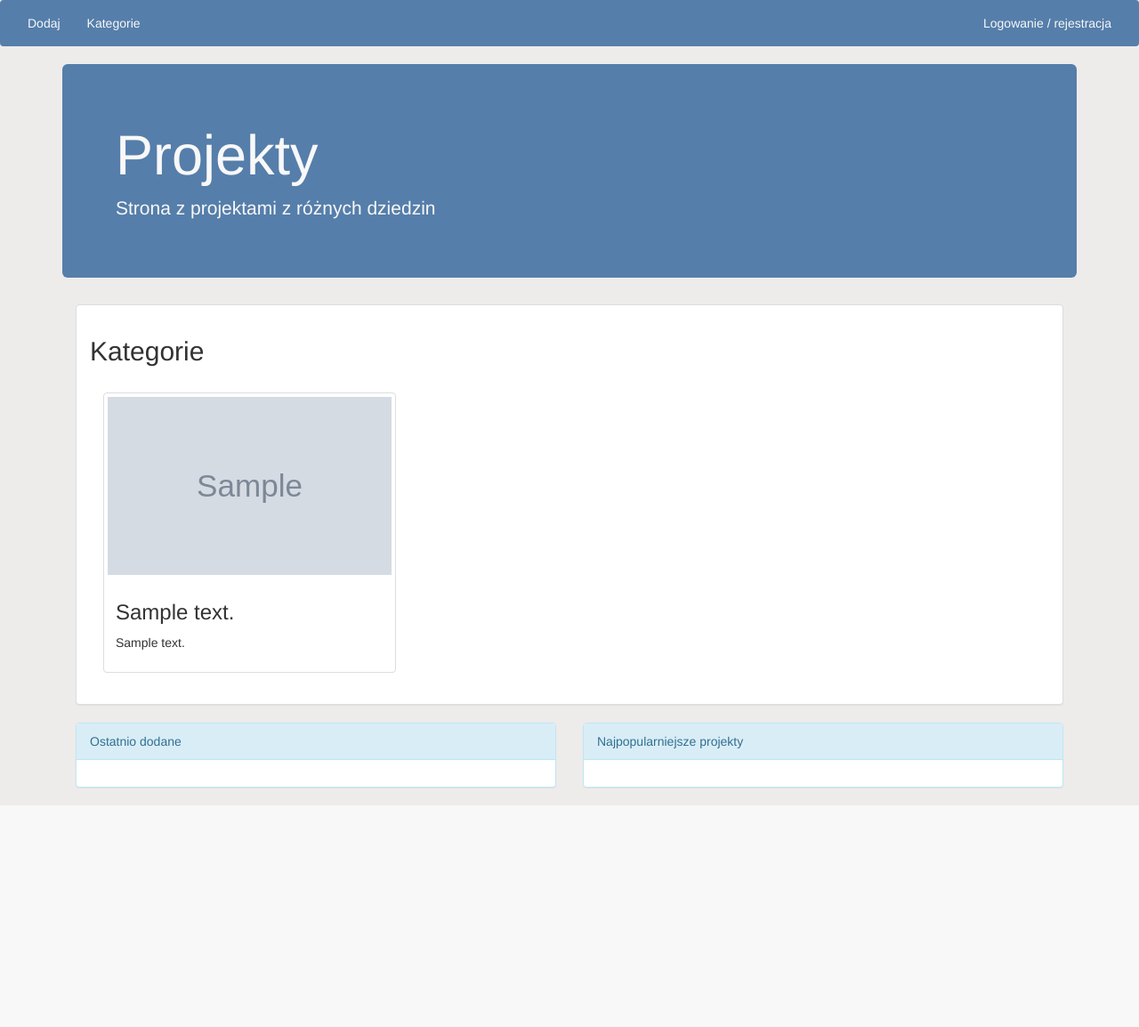
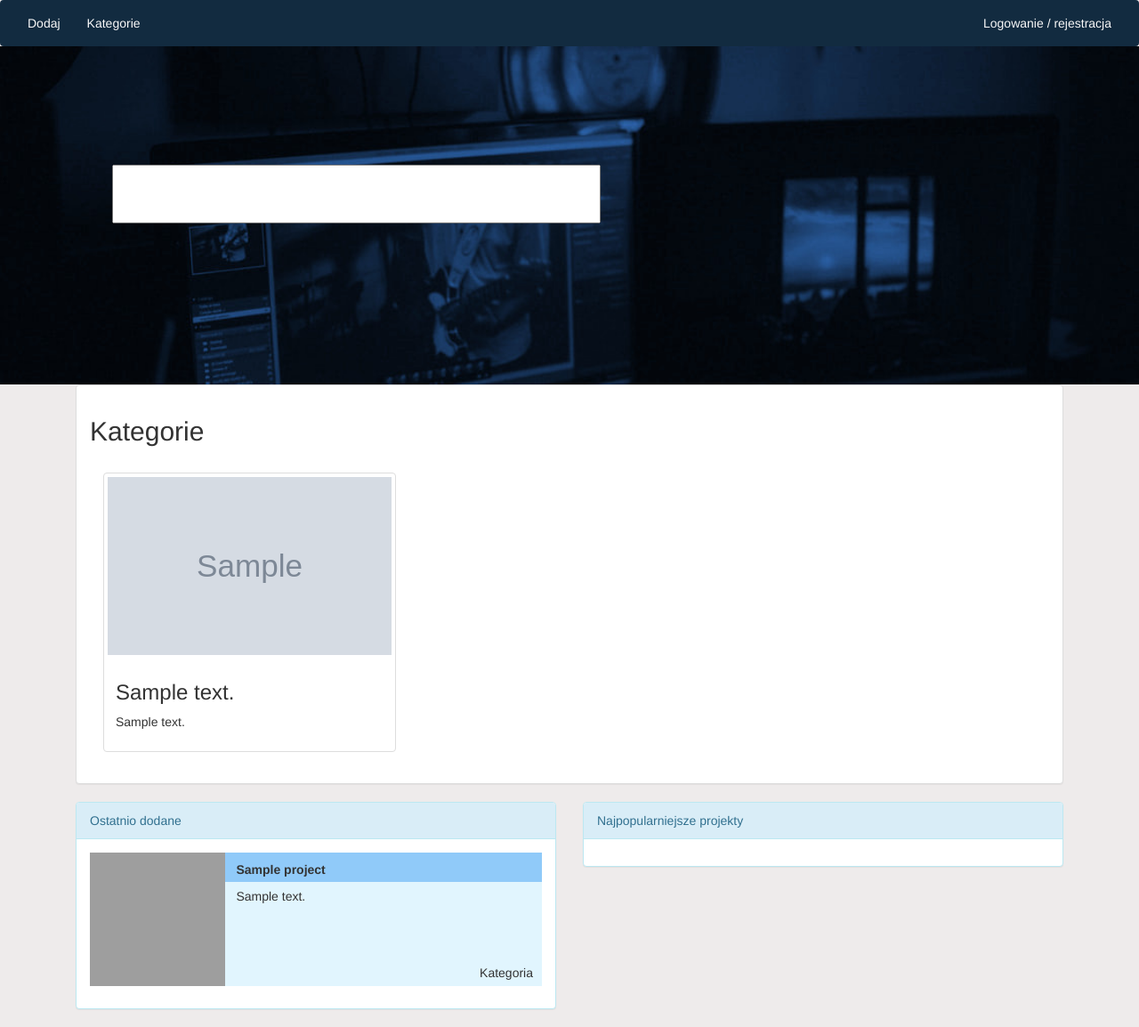
Before and after one commit to trak2016z/Baza-projektow-tr, a Django app: template projekty/templates/projekty/index.html in a window 1280 px wide. Shown: the whole page at 89% size. Before the commit the page ends 905 px from the top, so only its background shows below. Run offline with Django 3.2, Linux system fonts and the light colour scheme; the template is opened without the code that fills it: values that come from a table or form of the project are taken from there, others are empty; tables that the repository leaves empty hold one stand-in row (values such as "Sample post"); grey boxes marked "Sample" are stand-in pictures; some libraries are stand-ins or nearby versions; grey boxes are pictures that could not be loaded.

Commit message:
poprawione url-e i dodane widoki

```diff
--- a/baza_projektow/settings.py
+++ b/baza_projektow/settings.py
@@ -32,14 +32,16 @@ ALLOWED_HOSTS = []
 # Application definition
 
 INSTALLED_APPS = [
-    'projekty.apps.BazaProjConfig',
-    'login.apps.LoginConfig',
+    # 'projekty.apps.BazaProjConfig',
+    # 'login.apps.LoginConfig',
     'django.contrib.admin',
     'django.contrib.auth',
     'django.contrib.contenttypes',
     'django.contrib.sessions',
     'django.contrib.messages',
     'django.contrib.staticfiles',
+    'projekty',
+    'login',
 ]
 
 MIDDLEWARE = [
--- a/baza_projektow/urls.py
+++ b/baza_projektow/urls.py
@@ -17,7 +17,8 @@ from django.conf.urls import include, url
 from django.contrib import admin
 
 urlpatterns = [
-    url(r'^', include('projekty.urls', namespace="projekty")),
-    url(r'^login/', include('login.urls', namespace="login")),
+    # url(r'^', include('projekty.urls', namespace="projekty")),
+    url(r'^projekty/', include('projekty.urls')),
+    # url(r'^login/', include('login.urls', namespace="login")),
     url(r'^admin/', admin.site.urls),
 ]
--- a/login/static/projekty/css/style.css
+++ b/login/static/projekty/css/style.css
@@ -15,30 +15,45 @@ body {
     margin-right: 30px;
 }
 
+
 .mainphotocontainer {
     width: 100%;
-    min-height: 550px;
-    max-height: 800px;
-    height: 50%;
-    padding-right: 5%;
-    padding-left: 5%;
+    height: 380px;
+    /*margin-top: -20px;*/
+    /*padding-right: 5%;*/
+    /*padding-left: 5%;*/
 }
 
 .mainphoto {
     background-image: url("/static/login/assets/img/backgrounds/2.jpeg");
     background-size: 100%;
     background-repeat: no-repeat;
-    min-height: inherit;
+    height: inherit;
     width: 100%;
-    display: flex;
-    align-items: center;
+    position: relative;
 }
 
 .mainsearch {
     color: white;
-    width: 20%;
-    margin: 0 auto;
-    font-size: large;
+    width: 100%;
+    height: 100px;
+    position: absolute;
+    top:35%;
+    font-family: "Helvetica Neue", Helvetica, Arial, sans-serif;
+    font-size: 42px;
+
+}
+
+.search-text {
+    position: relative;
+    left: 40%;
+    float: left;
+}
+
+.search-form {
+    position: relative;
+    float: left;
+    display: inline;
 }
 
 .thumbnail .cathegory-img {
@@ -54,7 +69,10 @@ body {
 
 .navbar{
     border-color: transparent;
-    background-color: rgba(50, 102, 156, 0.81);
+    /*background-color: rgba(50, 102, 156, 0.81);*/
+    background-color: #122b40;
+    margin: 0;
+    padding: 0;
 }
 
 .navbar a{
@@ -71,35 +89,74 @@ body {
 }
 
 /* na strone glowna */
-.project {
-	height: 170px;
+.projectContainer {
+	height: 20%;
+	max-height: 250px;
 	width:100%;
 }
 
-.projectPhoto {
-	background: #22bb99;
-	height: 100%;
-	width:180px;
-	float:left;
+.project {
+    position: relative;
+	height: 150px;
+	max-width: 550px;
+	min-width: 320px;
+    margin-bottom: 10px;
 }
 
-.projectDesc {
-	background:#ffffcc;
+.projectPhoto {
+	float:left;
+	position:relative;
+	background: #3D5AFE;
+	height: 100%;
+	width: 30%;
+}
+
+.projectPhoto img {
+    width: 100%;
+    height: 100%;
+}
+
+.projectInfo {
+	background:#E1F5FE;
+	float:left;
 	width:70%;
 	height:100%;
-
-	position:relative;
-	display: inline-block;
+	overflow: hidden;
 }
 
 .projectTitle {
-	background: #cc4466;
-	width:100%;
-	height:22%;
+    display: inline-block;
+    background: #90CAF9;
+    width: 100%;
+    height: 22%;
 }
 
-.projectDescText {
-	background: #3344ff;
+.projectShortDesc {
 	width:100%;
-	height:78%;
+	position: relative;
 }
+
+.descTitle {
+	font-family: "Helvetica Neue", Helvetica, Arial, sans-serif;
+	font-weight: bold;
+    height: auto;
+    position: relative;
+    top: 25%;
+    padding-left: 12px;
+}
+
+.descShortText {
+	font-family: "Helvetica Neue", Helvetica, Arial, sans-serif;
+	font-size: 14px;
+    position: relative;
+	overflow: hidden;
+	margin: 6px;
+	margin-left: 12px;
+}
+
+.projectCathegory {
+    /*float: right;*/
+    position: absolute;
+    bottom: 5px;
+    right: 10px;
+}
--- a/login/templates/login/index.html
+++ b/login/templates/login/index.html
@@ -68,7 +68,7 @@
                             </div>
                         </div>
                         <div class="form-bottom">
-                            <form role="form" action="{% url 'login:userlogin' %}" method="post" class="login-form">
+                            <form role="form" action="{% url 'userlogin' %}" method="post" class="login-form">
                                 {% csrf_token %}
                                 <div class="form-group">
                                     <label class="sr-only" for="form-username">Login</label>
@@ -119,7 +119,7 @@
                         </div>
 
                         <div class="form-bottom">
-                            <form role="form" action="{% url 'login:register' %}" method="post" class="registration-form">
+                            <form role="form" action="{% url 'register' %}" method="post" class="registration-form">
                                 {% csrf_token %}
                                 <div class="form-group">
                                     <label class="sr-only" for="username">Nazwa użytkownika</label>
--- a/login/urls.py
+++ b/login/urls.py
@@ -3,7 +3,7 @@ from django.conf.urls import url
 from . import views
 
 urlpatterns = [
-    url(r'^$', views.index, name='index'),
+    url(r'^$', views.index, name='loginindex'),
     url(r'^userlogin/$', views.userlogin, name='userlogin'),
     url(r'^userlogout/$', views.userlogout, name='userlogout'),
     url(r'^register/$', views.register, name='register'),
--- a/login/views.py
+++ b/login/views.py
@@ -3,7 +3,7 @@ from django.contrib.auth import authenticate, logout, login
 from django.shortcuts import render, redirect
 from django.contrib.auth.models import User
 from projekty.models import AuthUser
-from django.http import HttpResponse
+from django.http import HttpResponse, HttpResponseRedirect
 
 
 def index(request):
@@ -20,7 +20,7 @@ def userlogin(request):
 
     if user is not None:
         login(request, user)
-        return redirect('projekty:index')
+        return redirect('index')
     else:
         return HttpResponse("Nie zalogowano")
 
@@ -56,4 +56,4 @@ def register(request):
 
 def userlogout(request):
     logout(request)
-    return redirect('projekty:index')
+    return redirect('index')
--- a/projekty/templates/projekty/index.html
+++ b/projekty/templates/projekty/index.html
@@ -16,39 +16,45 @@
 
 <nav class="navbar navbar-default">
     <div class="container-fluid">
-        <p class="navbar-text"><a href="/addproject">Dodaj</a></p>
+        <p class="navbar-text"><a href="{% url 'addproject' %}">Dodaj</a></p>
         <p class="navbar-text"><a href="#kategorie">Kategorie</a></p>
 
-        {% if request.user.is_authenticated %}
-            <p class="navbar-text navbar-right"><a href="/login/userlogout" class="navlink">Wyloguj</a></p>
+        {% if user.is_authenticated %}
+            <p class="navbar-text navbar-right"><a href="{% url 'userlogout' %}" class="navlink">Wyloguj</a></p>
             <p class="navbar-text navbar-right"><a href="/#">Moje konto</a></p>
         {% else %}
-            <p class="navbar-text navbar-right"><a href="/login" class="navlink">Logowanie / rejestracja</a></p>
+            <p class="navbar-text navbar-right"><a href="{% url 'loginindex' %}" class="navlink">Logowanie / rejestracja</a></p>
         {% endif %}
 
-
-
-        {#            <div class="navbar-header">#}
-        {#            </div>#}
+        <div class="navbar-header">
+        </div>
     </div>
 </nav>
 
 
-{#        <div class="mainphotocontainer">#}
-{#            <div class="mainphoto">#}
-{#                <div class="mainsearch">#}
-{#                    Szukaj#}
-{#                </div>#}
-{#            </div>#}
-{##}
-{#        </div>#}
+<div class="mainphotocontainer">
+    <div class="mainphoto">
+        <div class="mainsearch">
+            <div class="search-text">
+                Szukaj
+            </div>
+            <div class="search-form">
+                <form action="">
+                    <input type="text" id="txt">
+                </form>
+            </div>
+        </div>
+    </div>
+</div>
+
+
 <div class="container">
 
-    <div class="jumbotron">
-        <h1>Projekty</h1>
-        <p>Strona z projektami z różnych dziedzin</p>
-        {#        <p><a class="btn btn-primary btn-lg" href="#" role="button">Przeglądaj kategorie</a></p>#}
-    </div>
+    {#    <div class="jumbotron">#}
+    {#        <h1>Projekty</h1>#}
+    {#        <p>Strona z projektami z różnych dziedzin</p>#}
+    {#        <p><a class="btn btn-primary btn-lg" href="#" role="button">Przeglądaj kategorie</a></p>#}
+    {#    </div>#}
 
 
     <div class="col-md-12">
@@ -79,13 +85,33 @@
 
             <div class="panel-body">
 
-{#                <div class="project">#}
-{#                    <div class="projectPhoto">projectPhoto</div>#}
-{#                    <div class="projectDesc">#}
-{#                        <div class="projectTitle">projectTitle</div>#}
-{#                        <div class="projectDescText">projectDescText</div>#}
-{#                    </div>#}
-{#                </div>#}
+                {% if latest_projects_list %}
+                    {% for project in latest_projects_list %}
+                        <div class="projectContainer">
+                            <div class="project">
+                                <div class="projectPhoto">
+                                    <img src="http://www.shutterstock.com/blog/wp-content/uploads/sites/5/2012/02/img9.jpg"/>
+                                </div>
+                                <div class="projectInfo">
+                                    <div class="projectTitle">
+                                        <div class="descTitle">
+                                            {{ project.title }}
+                                        </div>
+                                    </div>
+                                    <div class="projectShortDesc">
+                                        <div class="descShortText">
+                                            {{ project.short_description }}
+                                        </div>
+                                    </div>
+                                </div>
+
+                                <div class="projectCathegory">
+                                    Kategoria
+                                </div>
+                            </div>
+                        </div>
+                    {% endfor %}
+                {% endif %}
 
             </div>
         </div>
--- a/projekty/urls.py
+++ b/projekty/urls.py
@@ -1,9 +1,10 @@
-from django.conf.urls import url
+from django.conf.urls import url, include
 
 from . import views
 
 urlpatterns = [
     url(r'^$', views.index, name='index'),
     url(r'^addproject/$', views.addproject, name='addproject'),
+    url(r'login/', include('login.urls')),
 
 ]
```
Also changed, not shown: projekty/templates/projekty/addproject.html (added, +40 -0 lines), projekty/views.py (+11 -5 lines), 7 other files.
